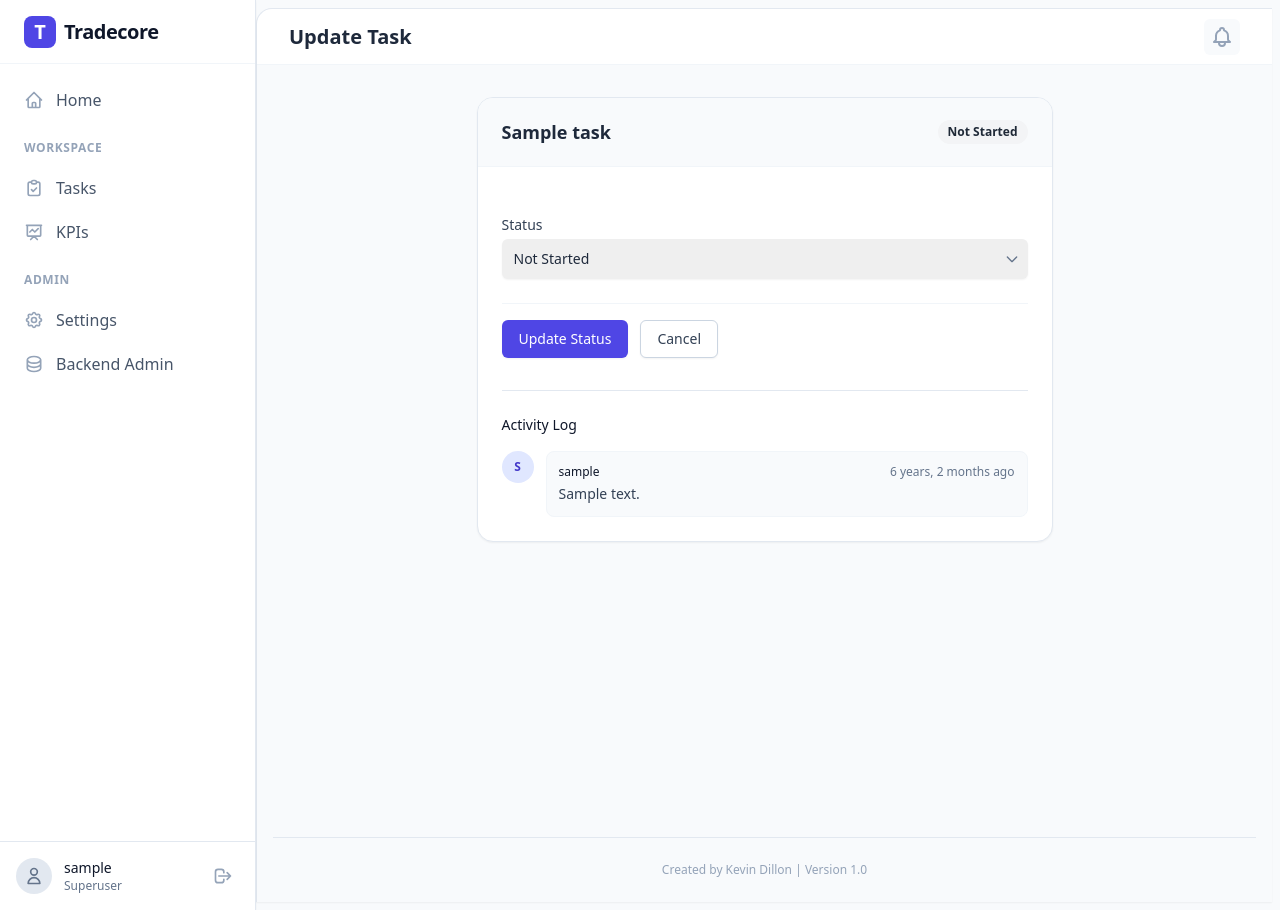
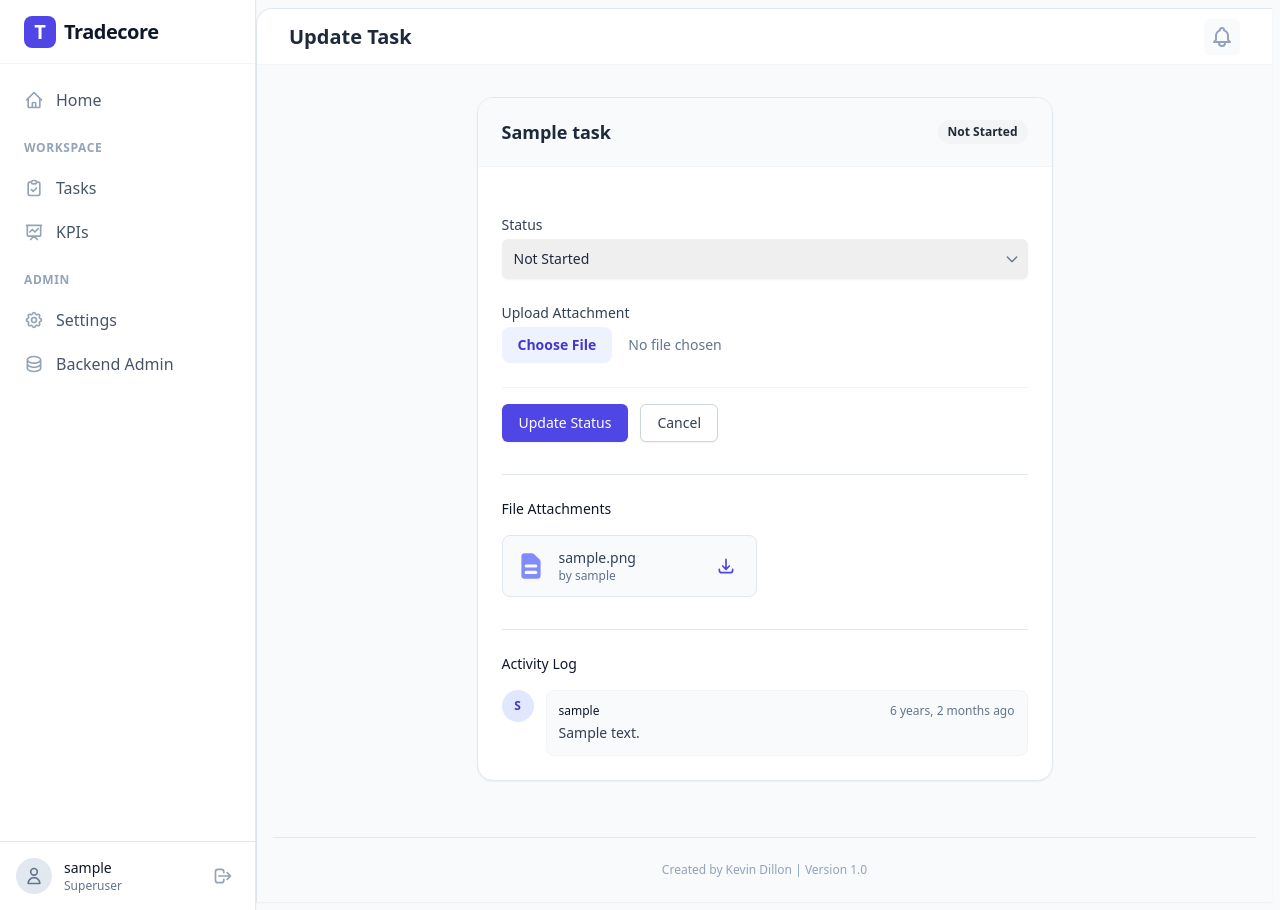
Before and after one commit to dillonkevin46-cloud/TRDMG, a Django app: page /todo/1/update/ in a window 1280 px wide. Run offline with Django 5.2, Linux system fonts and the light colour scheme; a user stored in the database is signed in; tables that the repository leaves empty hold one stand-in row (values such as "Sample post"); some libraries are stand-ins or nearby versions.

Commit message:
Implement File Attachments and To-Do Search
- Added `TaskAttachment` model in `todo/models.py` with an `upload_to='task_attachments/'` FileField.
- Configured `MEDIA_URL` and `MEDIA_ROOT` in `tradecore/settings.py` and appended the static file server route to `tradecore/urls.py` for development.
- Added a non-required `attachment` FileField to `TaskForm` with specific Tailwind styling, and updated the `save()` method to generate a `TaskAttachment` instance upon upload.
- Updated `BaseTaskListView.get_queryset` to support text-based search filtering across task titles and descriptions utilizing Django `Q` objects. Passed the `search_query` context variable back to the UI.
- Implemented a Tailwind-styled search bar above the Active Tickets board in `task_list_daily.html`.
- Updated `task_update.html` to include `enctype="multipart/form-data"` on the form tag to securely process files, and built a clean download section iterating over existing task attachments.

Co-authored-by: dillonkevin46-cloud <241133063+dillonkevin46-cloud@users.noreply.github.com>

```diff
--- a/todo/forms.py
+++ b/todo/forms.py
@@ -1,7 +1,13 @@
 from django import forms
-from .models import Task, Comment
+from .models import Task, Comment, TaskAttachment
 
 class TaskForm(forms.ModelForm):
+    attachment = forms.FileField(
+        required=False,
+        widget=forms.ClearableFileInput(attrs={
+            'class': 'block w-full text-sm text-slate-500 file:mr-4 file:py-2 file:px-4 file:rounded-lg file:border-0 file:text-sm file:font-semibold file:bg-indigo-50 file:text-indigo-700 hover:file:bg-indigo-100'
+        })
+    )
     comment_text = forms.CharField(
         required=False,
         widget=forms.Textarea(attrs={
@@ -54,11 +60,14 @@ class TaskForm(forms.ModelForm):
     def save(self, commit=True, user=None):
         task = super().save(commit=False)
         comment_text = self.cleaned_data.get('comment_text')
+        attachment_file = self.cleaned_data.get('attachment')
 
         if commit:
             task.save()
             if comment_text and user:
                 Comment.objects.create(task=task, user=user, text=comment_text)
+            if attachment_file and user:
+                TaskAttachment.objects.create(task=task, file=attachment_file, uploaded_by=user)
 
         return task
 
--- a/todo/models.py
+++ b/todo/models.py
@@ -133,3 +133,12 @@ class Comment(models.Model):
 
     def __str__(self):
         return f"Comment by {self.user.username} on {self.task.title}"
+
+class TaskAttachment(models.Model):
+    task = models.ForeignKey(Task, on_delete=models.CASCADE, related_name='attachments')
+    file = models.FileField(upload_to='task_attachments/')
+    uploaded_by = models.ForeignKey(settings.AUTH_USER_MODEL, on_delete=models.CASCADE)
+    uploaded_at = models.DateTimeField(auto_now_add=True)
+
+    def __str__(self):
+        return f"Attachment for {self.task.title} by {self.uploaded_by.username}"
--- a/todo/templates/todo/task_update.html
+++ b/todo/templates/todo/task_update.html
@@ -18,7 +18,7 @@
     </div>
 
     <div class="px-6 py-6">
-        <form method="post" class="space-y-6">
+        <form method="post" enctype="multipart/form-data" class="space-y-6">
             {% csrf_token %}
 
             {% if form.non_field_errors %}
@@ -53,6 +53,14 @@
                 {% endif %}
             </div>
 
+            <div>
+                <label for="{{ form.attachment.id_for_label }}" class="block text-sm font-medium text-slate-700 mb-1">Upload Attachment</label>
+                {{ form.attachment }}
+                {% if form.attachment.errors %}
+                    <p class="mt-2 text-sm text-red-600 font-medium">{{ form.attachment.errors.0 }}</p>
+                {% endif %}
+            </div>
+
             <div class="flex items-center gap-3 pt-4 border-t border-slate-100">
                 <button type="submit" class="inline-flex justify-center rounded-md border border-transparent bg-indigo-600 py-2 px-4 text-sm font-medium text-white shadow-sm hover:bg-indigo-700 focus:outline-none focus:ring-2 focus:ring-indigo-500 focus:ring-offset-2">
                     Update Status
@@ -62,6 +70,33 @@
                 </a>
             </div>
         </form>
+
+        <!-- Attachments Section -->
+        {% if task.attachments.all %}
+        <div class="mt-8 pt-6 border-t border-slate-200">
+            <h4 class="text-sm font-medium text-slate-900 mb-4">File Attachments</h4>
+            <div class="grid grid-cols-1 sm:grid-cols-2 gap-4">
+                {% for attachment in task.attachments.all %}
+                <div class="flex items-center justify-between p-3 border border-slate-200 rounded-lg bg-slate-50">
+                    <div class="flex items-center gap-3 overflow-hidden">
+                        <svg class="w-8 h-8 text-indigo-400 flex-shrink-0" fill="currentColor" viewBox="0 0 20 20">
+                            <path fill-rule="evenodd" d="M4 4a2 2 0 012-2h4.586A2 2 0 0112 2.586L15.414 6A2 2 0 0116 7.414V16a2 2 0 01-2 2H6a2 2 0 01-2-2V4zm2 6a1 1 0 011-1h6a1 1 0 110 2H7a1 1 0 01-1-1zm1 3a1 1 0 100 2h6a1 1 0 100-2H7z" clip-rule="evenodd"></path>
+                        </svg>
+                        <div class="truncate">
+                            <p class="text-sm font-medium text-slate-700 truncate" title="{{ attachment.file.name }}">{{ attachment.file.name }}</p>
+                            <p class="text-xs text-slate-500">by {{ attachment.uploaded_by.username }}</p>
+                        </div>
+                    </div>
+                    <a href="{{ attachment.file.url }}" download class="p-2 text-indigo-600 hover:bg-indigo-100 rounded-md transition-colors" title="Download">
+                        <svg class="w-5 h-5" fill="none" viewBox="0 0 24 24" stroke="currentColor">
+                            <path stroke-linecap="round" stroke-linejoin="round" stroke-width="2" d="M4 16v1a3 3 0 003 3h10a3 3 0 003-3v-1m-4-4l-4 4m0 0l-4-4m4 4V4"></path>
+                        </svg>
+                    </a>
+                </div>
+                {% endfor %}
+            </div>
+        </div>
+        {% endif %}
 
         <!-- Existing Comments -->
         {% if task.comments.all %}
--- a/todo/views.py
+++ b/todo/views.py
@@ -27,10 +27,20 @@ class BaseTaskListView(LoginRequiredMixin, ListView):
         else:
             # For Viewer/Superuser, show none or all depending on specs (Assuming empty for unauthorized roles)
             if user.is_superuser:
-                return qs
-            return qs.none()
+                pass
+            else:
+                qs = qs.none()
+
+        search_query = self.request.GET.get('search')
+        if search_query:
+            qs = qs.filter(Q(title__icontains=search_query) | Q(description__icontains=search_query))
 
         return qs
+
+    def get_context_data(self, **kwargs):
+        context = super().get_context_data(**kwargs)
+        context['search_query'] = self.request.GET.get('search', '')
+        return context
 
 class DailyTaskListView(BaseTaskListView):
     template_name = 'todo/task_list_daily.html'
--- a/tradecore/settings.py
+++ b/tradecore/settings.py
@@ -137,3 +137,6 @@ DEFAULT_AUTO_FIELD = "django.db.models.BigAutoField"
 
 LOGIN_REDIRECT_URL = '/'
 LOGOUT_REDIRECT_URL = '/accounts/login/'
+
+MEDIA_URL = '/media/'
+MEDIA_ROOT = BASE_DIR / 'media'
--- a/tradecore/urls.py
+++ b/tradecore/urls.py
@@ -17,6 +17,8 @@ Including another URLconf
 
 from django.contrib import admin
 from django.urls import path, include
+from django.conf import settings
+from django.conf.urls.static import static
 from . import views
 
 urlpatterns = [
@@ -26,4 +28,4 @@ urlpatterns = [
     path("accounts/", include("accounts.urls")),
     path("kpi/", include("kpi.urls")),
     path("accounts/", include("django.contrib.auth.urls")),
-]
+] + static(settings.MEDIA_URL, document_root=settings.MEDIA_ROOT)
```
Also changed, not shown: todo/templates/todo/task_list_daily.html (+19 -0 lines), todo/migrations/0003_taskattachment.py (added).
